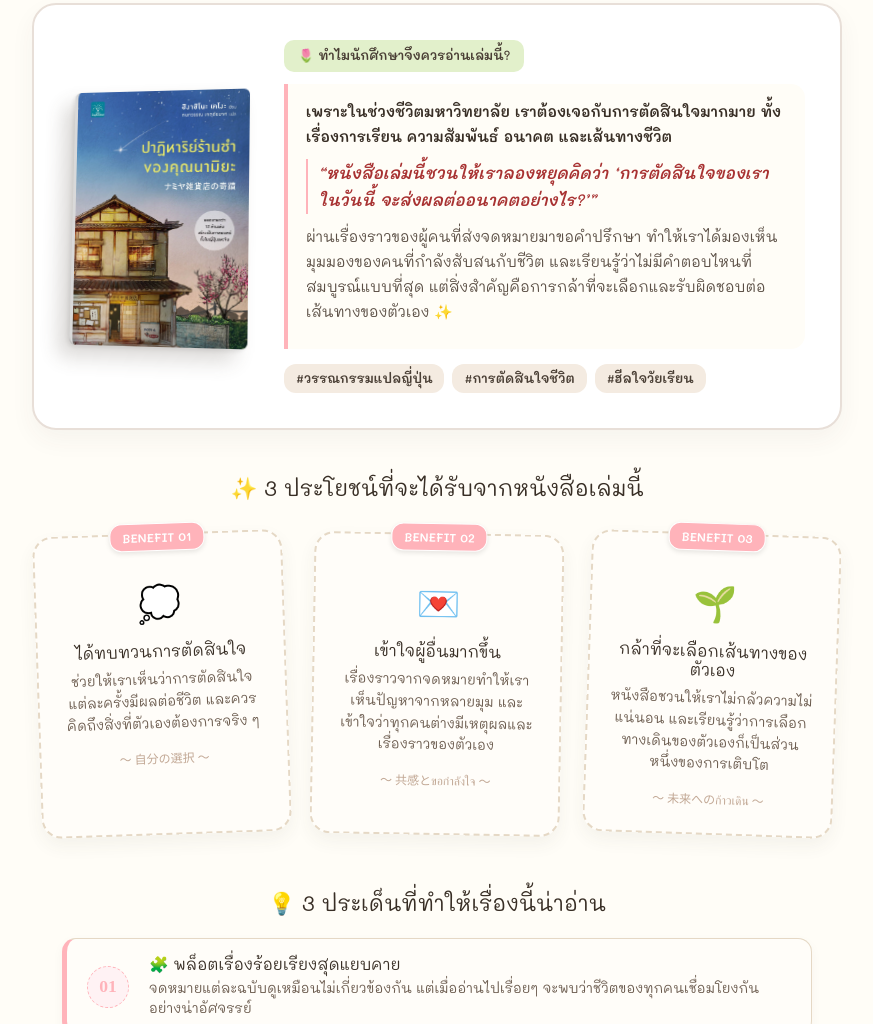
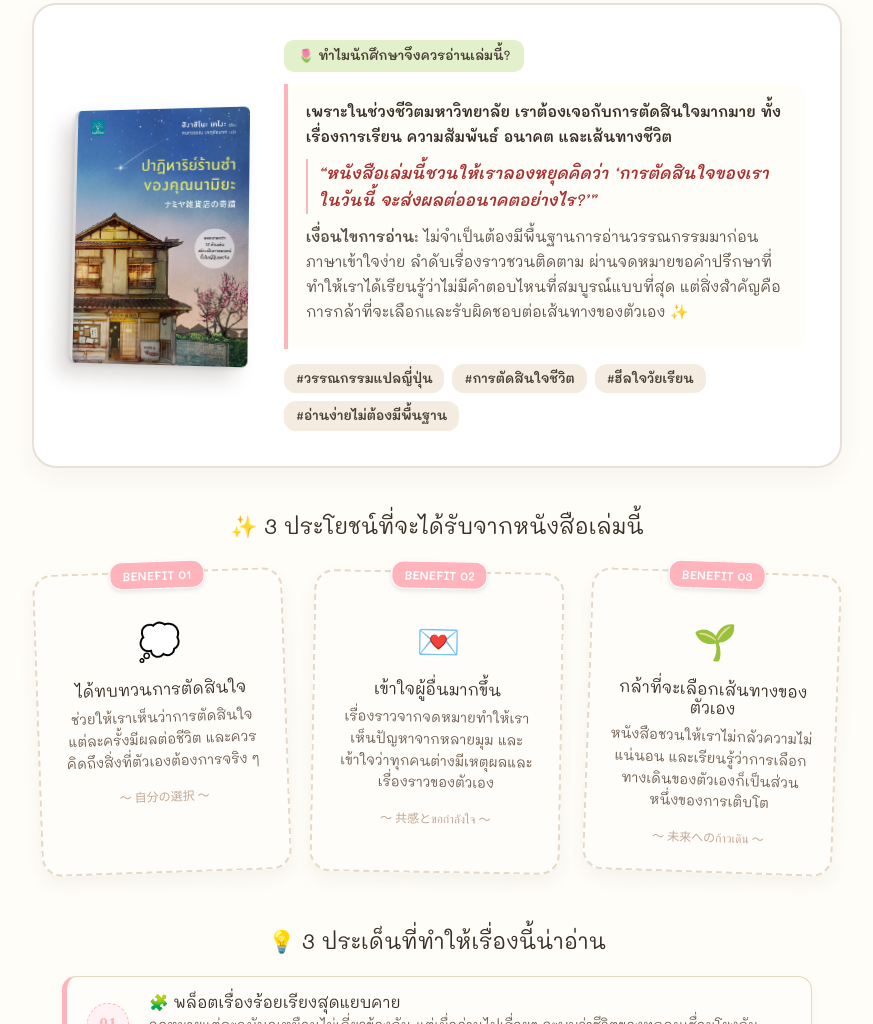
Before and after one commit to jeerananneeranatvarutkul-dev/namiya-book, a plain HTML site: page index.html in a window 1280 px wide. Shown: the part 995-2019 px from the top of the page, without its empty margins (203-1076 px from the left). Drawn offline with nearby package versions, Linux system fonts and the light colour scheme; a web font is replaced by a local one.

Commit message:
Add files via upload

```diff
--- a/index.html
+++ b/index.html
@@ -3,11 +3,12 @@
 <head>
   <meta charset="UTF-8">
   <meta name="viewport" content="width=device-width, initial-scale=1.0">
-  <title>ナミヤ雑貨店の奇蹟 - ปาฏิหาริย์ร้านชำของคุณนามิยะ</title>
+  <title>ปาฏิหาริย์ร้านชำของคุณนามิยะ - ナミヤ雑貨店の奇蹟</title>
 
-  <!-- 🌟  🌟 -->
-  <meta name="keywords" content="ปาฏิหาริย์ร้านชำของคุณนามิยะ, ナミヤ雑貨店の奇蹟, หนังสือแนะนำสำหรับนักศึกษา, วรรณกรรมแปลญี่ปุ่น, ฮีลใจ, ฮิงาชิโนะ เคโงะ">
-  <meta name="description" content="แนะนำหนังสือ ปาฏิหาริย์ร้านชำของคุณนามิยะ (ナミヤ雑貨店の奇蹟) วรรณกรรมแปลญี่ปุ่นฮีลใจสำหรับนักศึกษา เรื่องราวของจดหมายข้ามเวลาและการตัดสินใจชีวิต">
+  <!-- 🌟 Meta Keywords (ภาษาไทย) & Description ตามหลัก SEO/AEO 🌟 -->
+  <meta name="keywords" content="ปาฏิหาริย์ร้านชำของคุณนามิยะ, หนังสือแนะนำสำหรับนักศึกษา, วรรณกรรมแปลญี่ปุ่น, นิยายฮีลใจ, ฮิงาชิโนะ เคโงะ, รีวิวหนังสือ, หนังสือพัฒนาตนเอง, การตัดสินใจชีวิต">
+  <meta name="description" content="แนะนำหนังสือ ปาฏิหาริย์ร้านชำของคุณนามิยะ วรรณกรรมแปลญี่ปุ่นฮีลใจสำหรับนักศึกษา เรื่องราวของจดหมายข้ามเวลาและการตัดสินใจชีวิต">
+
   <!-- Bootstrap 5 CSS -->
   <link href="https://cdn.jsdelivr.net/npm/bootstrap@5.3.3/dist/css/bootstrap.min.css" rel="stylesheet">
 
@@ -27,7 +28,6 @@
   <!-- Top Navbar -->
   <nav class="top-navbar">
     <div class="nav-brand">
-      <!-- แก้ไขจาก logo.JPG เป็น logo.jpg เพื่อให้ตรงกับบน GitHub -->
       <img src="logo.jpg" alt="Logo" class="nav-logo">
       <span class="nav-title">ナミヤ雑貨店</span>
     </div>
@@ -116,7 +116,7 @@
 
   <main class="container">
 
-    <!-- ข้อ 2 : ทำไมจึงควรอ่าน? -->
+    <!-- ข้อ 2 : ทำไมจึงควรอ่าน? (ตอบโจทย์ AEO ครบ 4 คำถาม) -->
     <section id="about" class="book-card" data-aos="fade-up">
       <div class="book-stage">
         <div class="book-3d">
@@ -135,7 +135,7 @@
             “หนังสือเล่มนี้ชวนให้เราลองหยุดคิดว่า ‘การตัดสินใจของเราในวันนี้ จะส่งผลต่ออนาคตอย่างไร?’”
           </blockquote>
           <p>
-            ผ่านเรื่องราวของผู้คนที่ส่งจดหมายมาขอคำปรึกษา ทำให้เราได้มองเห็นมุมมองของคนที่กำลังสับสนกับชีวิต และเรียนรู้ว่าไม่มีคำตอบไหนที่สมบูรณ์แบบที่สุด แต่สิ่งสำคัญคือการกล้าที่จะเลือกและรับผิดชอบต่อเส้นทางของตัวเอง ✨
+            <strong>เงื่อนไขการอ่าน:</strong> ไม่จำเป็นต้องมีพื้นฐานการอ่านวรรณกรรมมาก่อน ภาษาเข้าใจง่าย ลำดับเรื่องราวชวนติดตาม ผ่านจดหมายขอคำปรึกษาที่ทำให้เราได้เรียนรู้ว่าไม่มีคำตอบไหนที่สมบูรณ์แบบที่สุด แต่สิ่งสำคัญคือการกล้าที่จะเลือกและรับผิดชอบต่อเส้นทางของตัวเอง ✨
           </p>
         </div>
 
@@ -143,6 +143,7 @@
           <span class="tag">#วรรณกรรมแปลญี่ปุ่น</span>
           <span class="tag">#การตัดสินใจชีวิต</span>
           <span class="tag">#ฮีลใจวัยเรียน</span>
+          <span class="tag">#อ่านง่ายไม่ต้องมีพื้นฐาน</span>
         </div>
       </div>
     </section>
```
